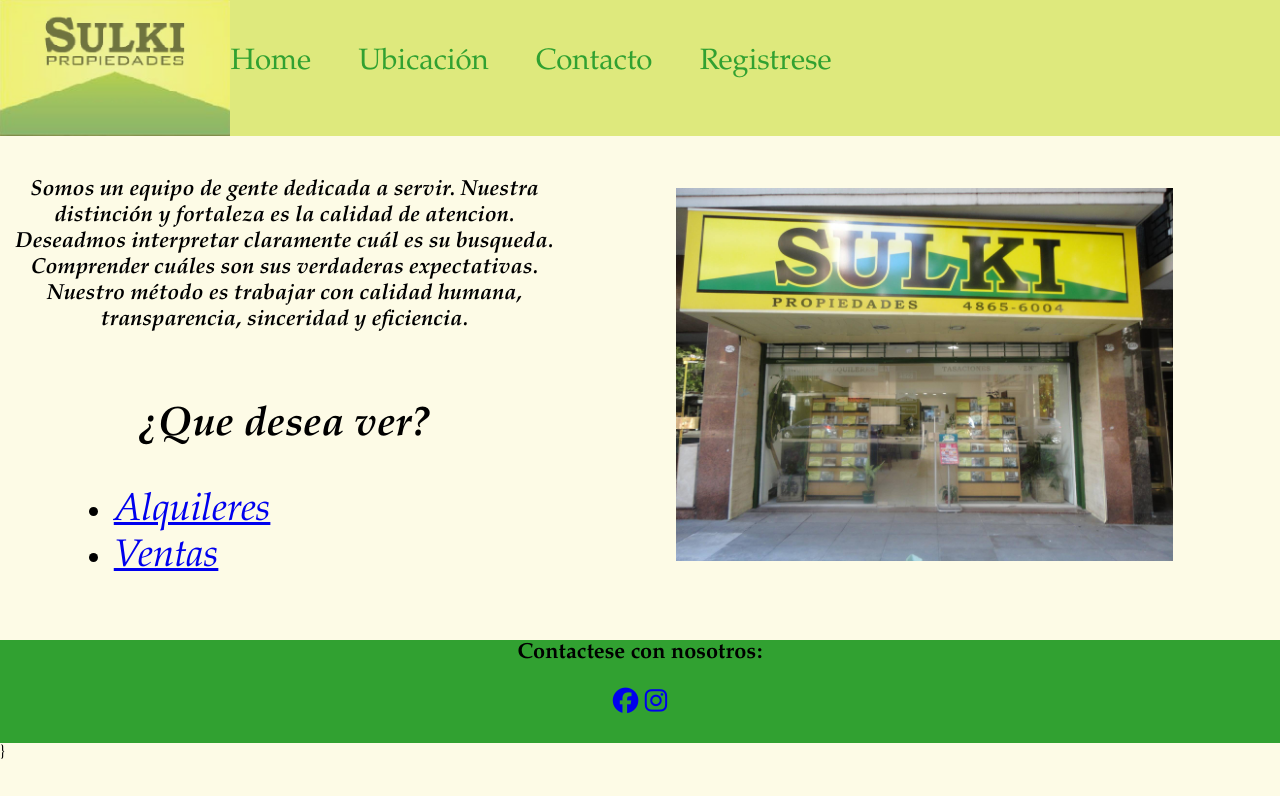
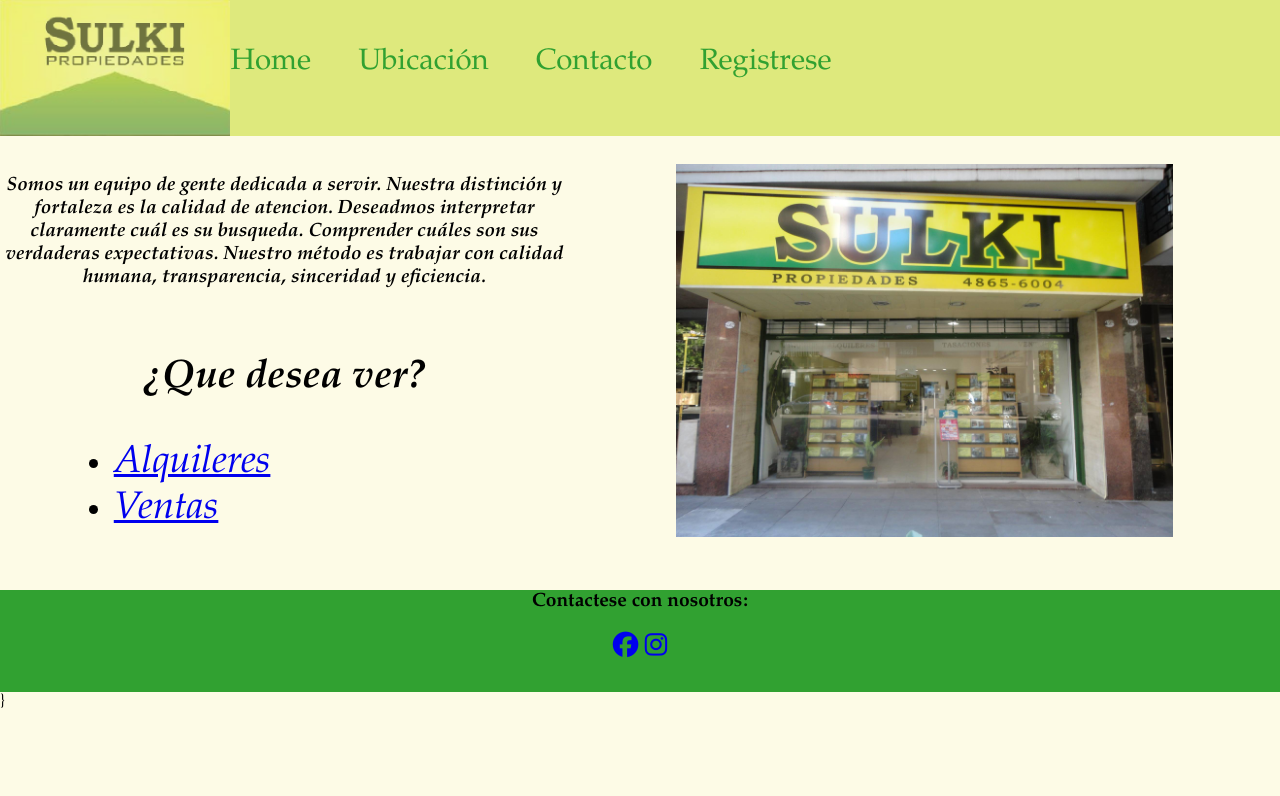
Before and after one commit to AgusWegg/sulkipropiedades, a plain HTML site: page index.html in a window 1280 px wide. Drawn offline with Linux system fonts and the light colour scheme.

Commit message:
Update style.css

```diff
--- a/style.css
+++ b/style.css
@@ -128,17 +128,17 @@
 
 h1 {
     text-align: center;
-    font-size: 3.2vw;
+    font-size: 3.1vw;
 }
 
 h2 {
     text-align: center;
-    font-size: 2.2vw;
+    font-size: 2.1vw;
 }
 
 h3 {
     text-align: center;
-    font-size: 1.7vw;
+    font-size: 1.5vw;
 }
 
 
```
